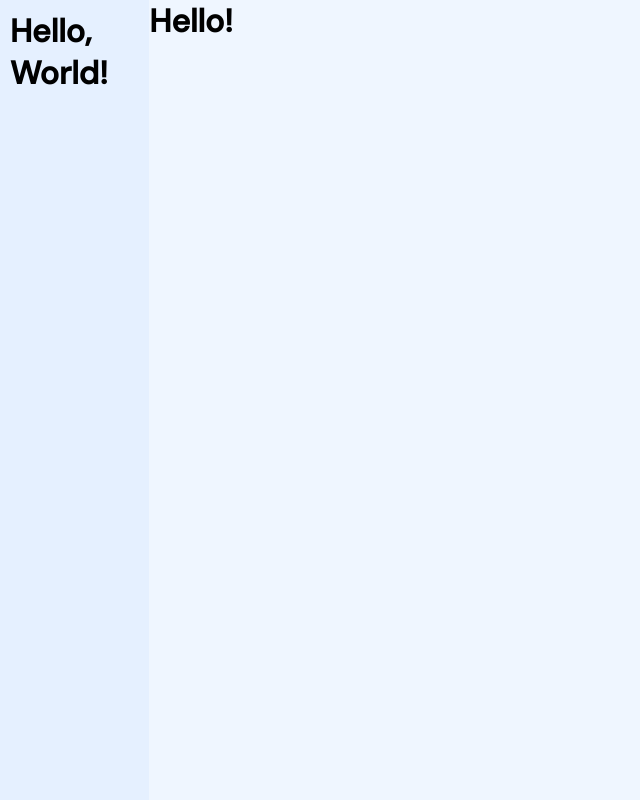
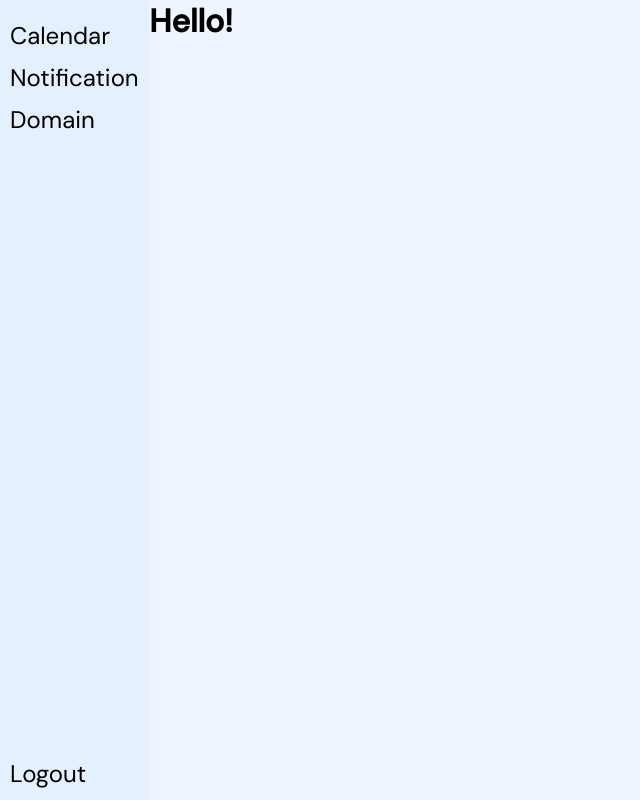
Before and after one commit to DiamondD7/yougotjob_client, a React (Vite) app: page /home in a window 1280 px wide. Shown: the whole page, without its empty margins (0-640 px from the left). Built offline with nearby package versions, Linux system fonts and the light colour scheme.

Commit message:
added the contents of the navigation menu, without logic yet.

```diff
--- a/src/components/Nav/Nav.jsx
+++ b/src/components/Nav/Nav.jsx
@@ -5,7 +5,21 @@ const Nav = () => {
   return (
     <>
       <div className="navside__wrapper">
-        <h1>Hello, World!</h1>
+        <ul>
+          <li>
+            <button>Calendar</button>
+          </li>
+          <li>
+            <button>Notification</button>
+          </li>
+          <li>
+            <button>Domain</button>
+          </li>
+          <br />
+          <li className="logout-btn">
+            <button>Logout</button>
+          </li>
+        </ul>
       </div>
     </>
   );
--- a/src/styles/navstyles.css
+++ b/src/styles/navstyles.css
@@ -5,3 +5,43 @@
     height: 100vh;
     padding: 10px;
 }
+
+.navside__wrapper ul {
+    list-style: none;
+}
+
+.navside__wrapper ul li{
+    margin-top: 10px;
+    font-size: 24px;
+    display: inline-block;
+}
+
+.navside__wrapper ul button{
+    background-color: transparent;
+    border: none;
+    border-bottom: 1px solid transparent;
+    cursor: pointer;
+    font-size: 24px;
+
+}
+
+.navside__wrapper ul button:hover{
+    border-bottom: 1px solid black;
+    animation: hoverBorder 1s ease;
+}
+
+@keyframes hoverBorder{
+    0%{
+        border-bottom: 1px solid black;
+        width: 0%;
+    }
+    100%{
+        border-bottom: 1px solid black;
+        width: 100%;
+    }
+}
+
+.logout-btn{
+    position: absolute;
+    bottom: 10px;
+}
```
